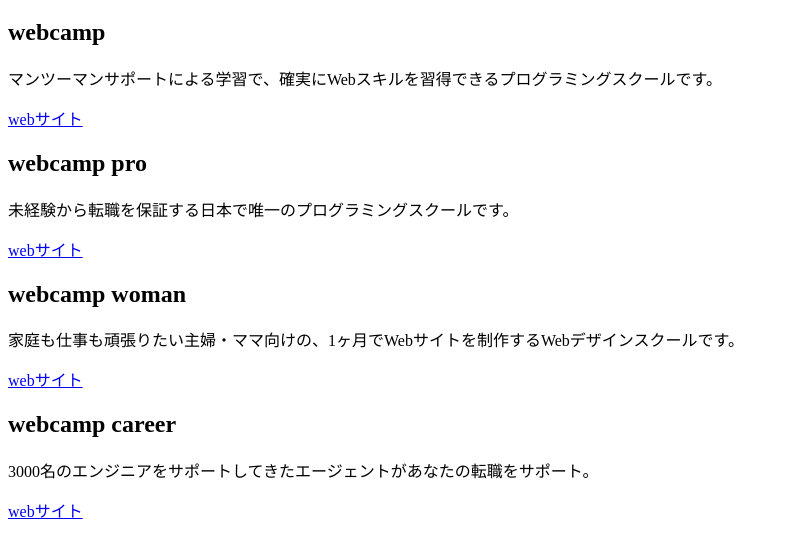
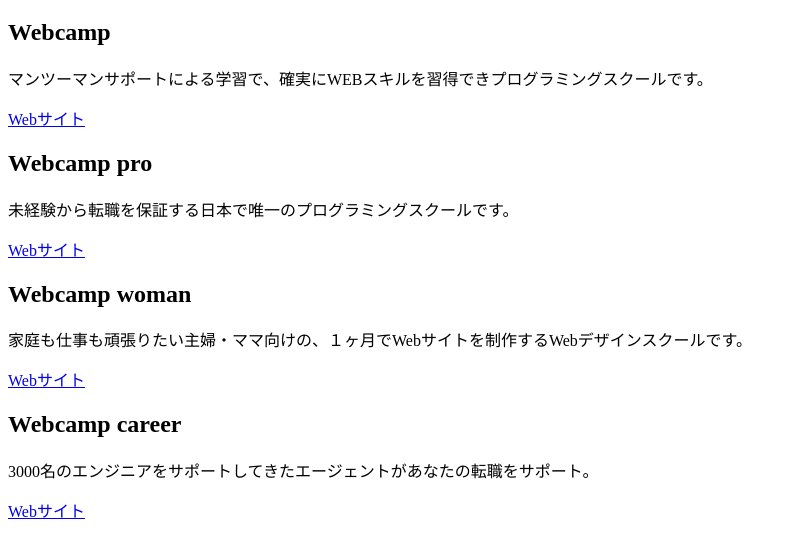
Before and after one commit to manaka6122/chapter2-exercise, a plain HTML site: page chapter2-exercise/index.html in a window 1280 px wide. Shown: the part 70-628 px from the top of the page, without its empty margins (0-797 px from the left). Drawn offline with Linux system fonts and the light colour scheme.

Commit message:
[Finish] 1-2

```diff
--- a/chapter2-exercise/index.html
+++ b/chapter2-exercise/index.html
@@ -1,26 +1,27 @@
 <!DOCTYPE html>
 <html lang="ja">
-  <hrad>
+  <head>
     <meta charset="UTF-8">
-    <title>2章演習</title>
+    <title>chapter2-exercise</title>
     <link rel="stylesheet" href="style.css">
-  </hrad>
+  </head>
+
   <body>
     <h1>サービス紹介</h1>
-    <h2>webcamp</h2>
-    <p>マンツーマンサポートによる学習で、確実にWebスキルを習得できるプログラミングスクールです。</p>
-    <a href="https://web-camp.io">webサイト</a>
+      <h2>Webcamp</h2>
+      <p>マンツーマンサポートによる学習で、確実にWEBスキルを習得できプログラミングスクールです。</p>
+      <a href="https://web-camp.io">Webサイト</a>
 
-    <h2>webcamp pro</h2>
-    <p>未経験から転職を保証する日本で唯一のプログラミングスクールです。</p>
-    <a href="https://web-camp.io/pro/">webサイト</a>
+      <h2>Webcamp pro</h2>
+      <p>未経験から転職を保証する日本で唯一のプログラミングスクールです。</p>
+      <a href="http://web-camp.io/pro/">Webサイト</a>
 
-    <h2>webcamp woman</h2>
-    <p>家庭も仕事も頑張りたい主婦・ママ向けの、1ヶ月でWebサイトを制作するWebデザインスクールです。</p>
-    <a href="https://web-camp.io">webサイト</a>
+      <h2>Webcamp woman</h2>
+      <p>家庭も仕事も頑張りたい主婦・ママ向けの、１ヶ月でWebサイトを制作するWebデザインスクールです。</p>
+      <a href="https://web-camp.io">Webサイト</a>
 
-    <h2>webcamp career</h2>
-    <p>3000名のエンジニアをサポートしてきたエージェントがあなたの転職をサポート。</p>
-    <a href="https://web-camp.io">webサイト</a>
+      <h2>Webcamp career</h2>
+      <p>3000名のエンジニアをサポートしてきたエージェントがあなたの転職をサポート。</p>
+      <a href="https://web-camp.io">Webサイト</a>
   </body>
 </html>
```
Also changed, not shown: chapter2-exercise/style.css (line endings or trailing spaces).
